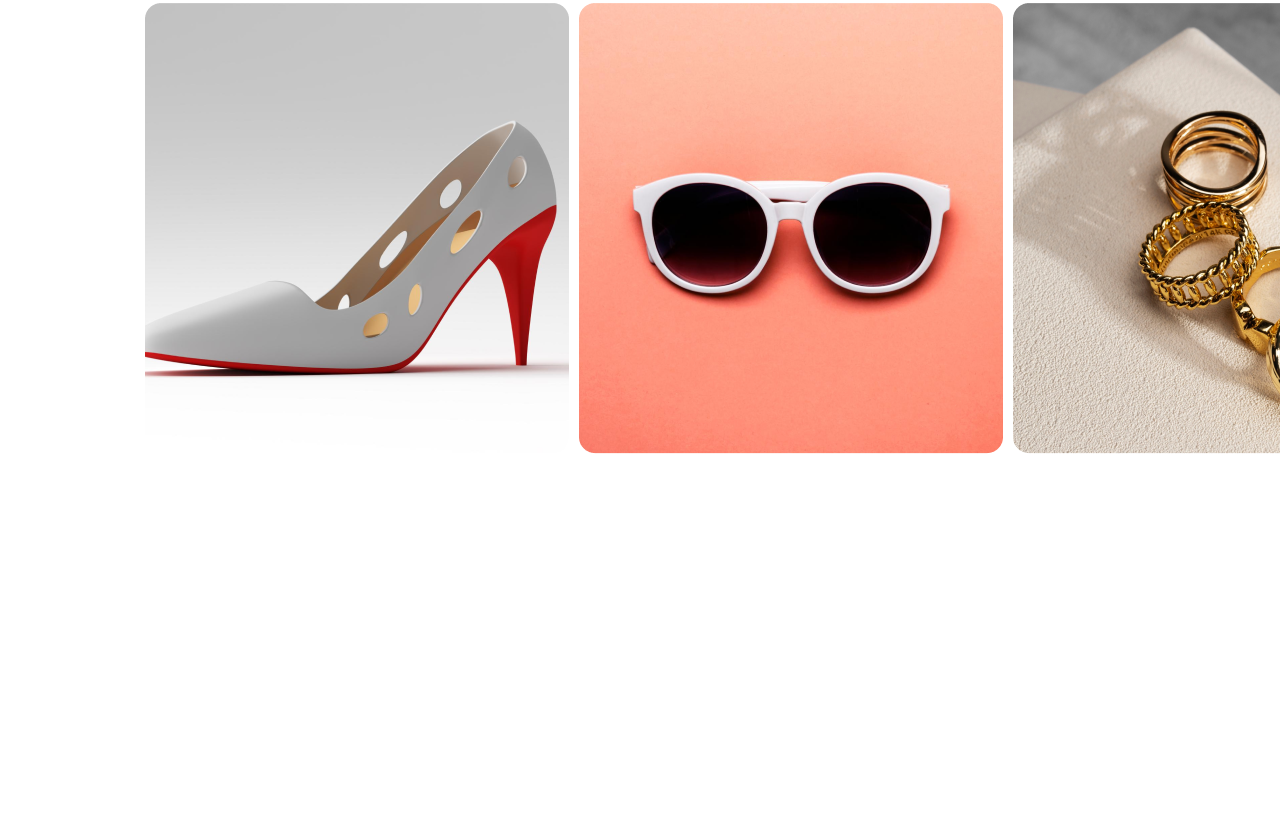
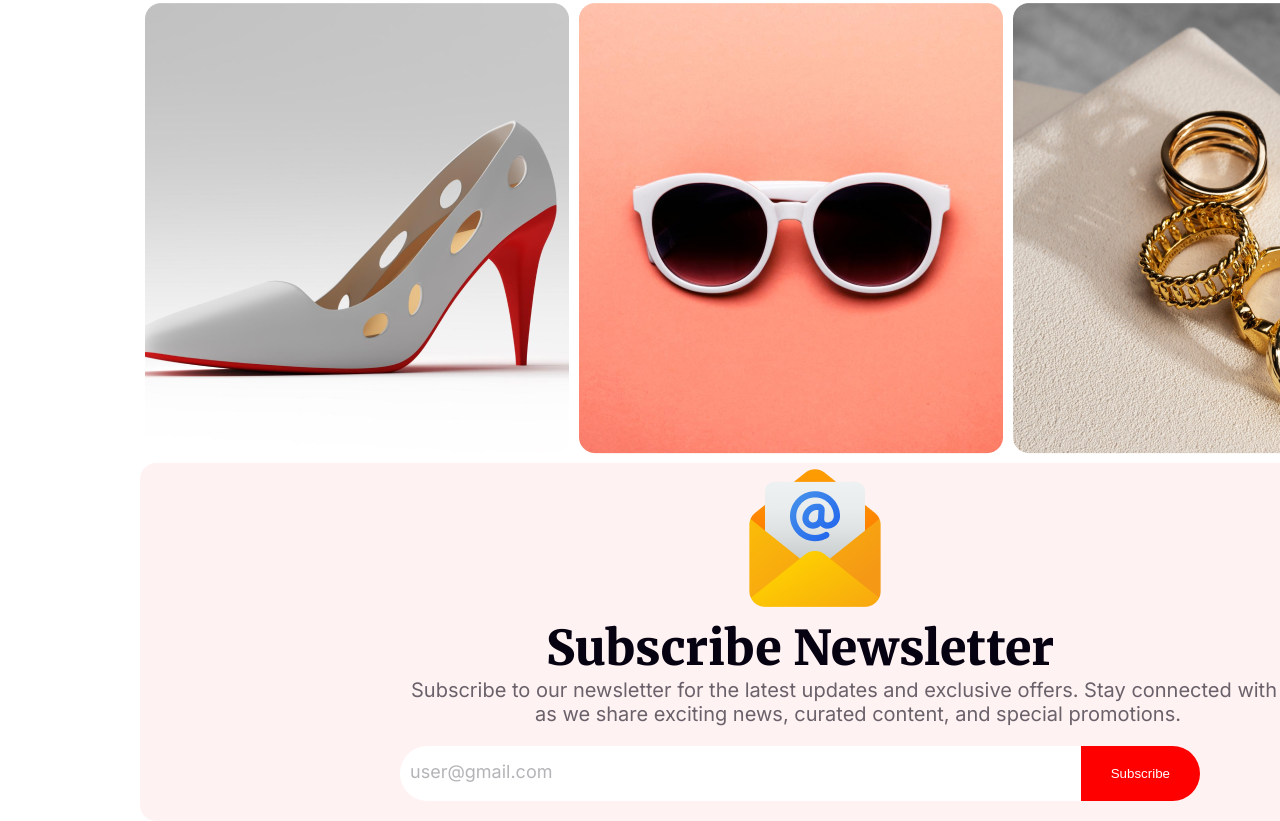
Before and after one commit to Aminul0001/new-year-mission-a1, a plain HTML site: page index.html in a window 1280 px wide. Shown: the part 3755-4576 px from the top of the page. Before the commit the page ends 4218 px from the top, so only its background shows below. Drawn offline with Linux system fonts and the light colour scheme.

Commit message:
Subscribe Newsletter added

```diff
--- a/index.html
+++ b/index.html
@@ -120,6 +120,19 @@
                 </div>
             </div>
         </div>
+    <!-- adding subscription box -->
+    <div class="subs-container">
+        <div>
+            <img src="/imgs/group61.png" alt="" style=" padding-left: 600px;">
+        <p id="subs">Subscribe Newsletter</p>
+        <p id="subsnews">Subscribe to our newsletter for the latest updates and exclusive offers. Stay connected with us as we share exciting news, curated content, and special promotions.</p>
+        </div>
+
+        <form action="">
+            <input type="email" name="" id="email" placeholder="user@gmail.com" />
+            <button>Subscribe</button>
+          </form>
+</div>
 
     </main>
 
--- a/styles/style.css
+++ b/styles/style.css
@@ -286,3 +286,64 @@ width: 896px;
     transform: scale(1.2);
     z-index: 1;
   }
+/* Subscribe newletter section css */
+
+.subs-container{
+    align-content: center;
+    margin-left: 140px;
+    border-radius: 16px;
+    background: rgba(255, 0, 0, 0.05);
+    width: 1320px;
+}
+
+#subs{
+color: #070211;
+text-align: center;
+font-family: Merriweather;
+font-size: 48px;
+font-weight: 900;
+text-transform: capitalize;
+}
+
+#subsnews{
+color: rgba(7, 2, 17, 0.60);
+text-align: center;
+font-family: Inter;
+font-size: 20px;
+font-weight: 400;
+max-width: 896px;
+padding-left: 270px;
+}
+
+.subs-container form {
+    max-width: 800px;
+    margin: 20px auto;
+    display: flex;
+  }
+
+  .subs-container form input {
+    flex-grow: 1;
+    padding: 10px;
+    border-radius: 50px 0px 0px 50px;
+    background: #fff;
+    border: none;
+  }
+
+  .subs-container form button {
+    padding: 20px 30px;
+    border-radius: 0px 50px 50px 0px;
+    background: #f00;
+    color: #fff;
+    border: none;
+    cursor: pointer;
+  }
+
+  .subs-container form input::placeholder {
+    color: rgba(7, 2, 17, 0.3);
+    text-align: left;
+    font-family: Inter;
+    font-size: 18px;
+    font-style: normal;
+    font-weight: 400;
+    line-height: normal;
+  }
```
